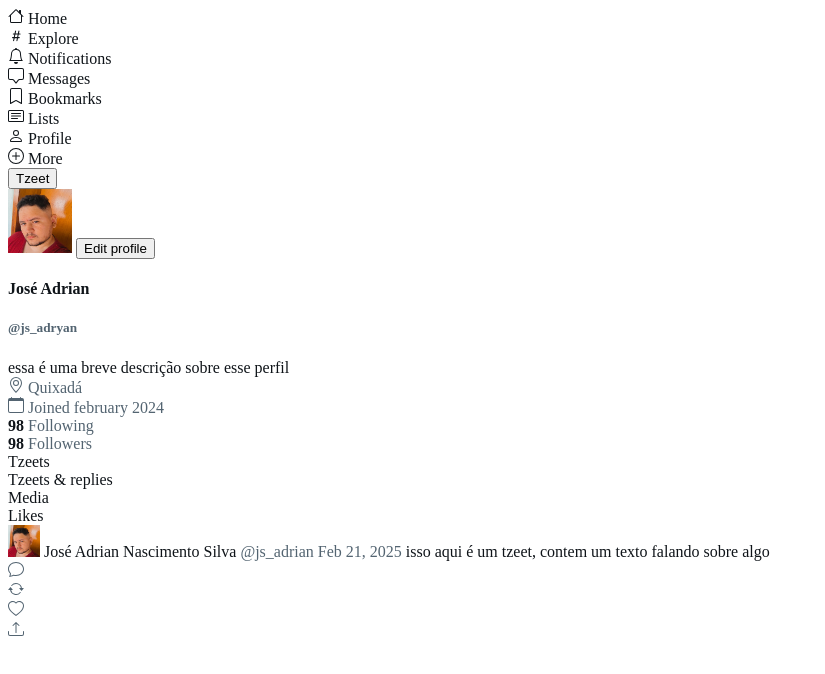
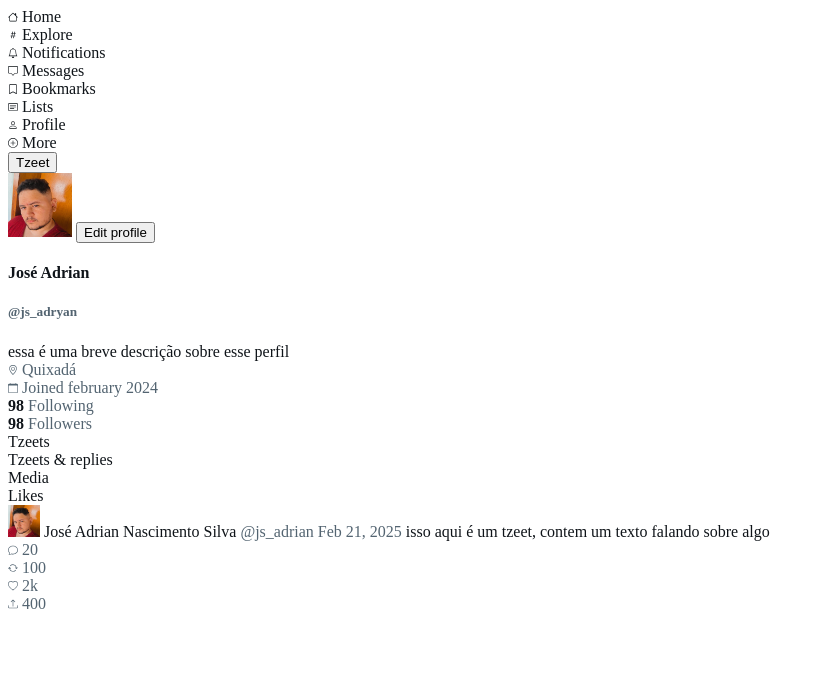
Before and after one commit to jsadriann/Tzeeter, a plain HTML site: page index.html in a window 1280 px wide. Shown: the whole page, without its empty margins (0-825 px from the left). Drawn offline with Linux system fonts and the light colour scheme.

Commit message:
adicionando css basico

```diff
--- a/assets/CSS/index.css
+++ b/assets/CSS/index.css
@@ -12,6 +12,7 @@ ul {
   margin: 0;
   padding: 0;
 }
+
 li {
   list-style-type: none;
 }
@@ -19,6 +20,12 @@ li {
 a {
   text-decoration: none;
 }
+
+.icon {
+  width:10px;
+  height:10px;
+}
+
 .navbar a,.publications a {
   color: rgb(15, 20, 25);
 }
@@ -48,12 +55,28 @@ a {
 
 .actions a {
   color: rgb(83, 100, 113);
-  border-radius: 10%;
+  border-radius: 8px 8px;
 }
 
-.actions a.ReplyShare:hover {
+.actions a.Reply:hover, .actions a.Share:hover {
   background-color: rgba(29, 155, 240, 0.1);
   color: rgba(29, 155, 240, 1);
+}
+
+.actions a.Share::after{
+  content: "100";
+}
+
+.actions a.Reply::after{
+  content: "20";
+}
+
+.actions a.Like::after{
+  content: "2k";
+}
+
+.actions a.Retzeet::after{
+  content: "400";
 }
 
 .actions a.Retzeet:hover {
--- a/index.html
+++ b/index.html
@@ -115,14 +115,14 @@
             <nav class="actions">
                 <ul>
                     <li>
-                        <a href="" class="ReplyShare">
+                        <a href="" class="Reply">
                             <svg xmlns="http://www.w3.org/2000/svg" width="16" height="16" fill="currentColor" class="icon" viewBox="0 0 16 16">
                                 <path d="M2.678 11.894a1 1 0 0 1 .287.801 11 11 0 0 1-.398 2c1.395-.323 2.247-.697 2.634-.893a1 1 0 0 1 .71-.074A8 8 0 0 0 8 14c3.996 0 7-2.807 7-6s-3.004-6-7-6-7 2.808-7 6c0 1.468.617 2.83 1.678 3.894m-.493 3.905a22 22 0 0 1-.713.129c-.2.032-.352-.176-.273-.362a10 10 0 0 0 .244-.637l.003-.01c.248-.72.45-1.548.524-2.319C.743 11.37 0 9.76 0 8c0-3.866 3.582-7 8-7s8 3.134 8 7-3.582 7-8 7a9 9 0 0 1-2.347-.306c-.52.263-1.639.742-3.468 1.105"/>
                               </svg>
                         </a>
                     </li>
                     <li>
-                        <a href="" class="ReplyShare">
+                        <a href="" class="Share">
                             <svg xmlns="http://www.w3.org/2000/svg" width="16" height="16" fill="currentColor" class="icon" viewBox="0 0 16 16">
                                 <path d="M11.534 7h3.932a.25.25 0 0 1 .192.41l-1.966 2.36a.25.25 0 0 1-.384 0l-1.966-2.36a.25.25 0 0 1 .192-.41m-11 2h3.932a.25.25 0 0 0 .192-.41L2.692 6.23a.25.25 0 0 0-.384 0L.342 8.59A.25.25 0 0 0 .534 9"/>
                                 <path fill-rule="evenodd" d="M8 3c-1.552 0-2.94.707-3.857 1.818a.5.5 0 1 1-.771-.636A6.002 6.002 0 0 1 13.917 7H12.9A5 5 0 0 0 8 3M3.1 9a5.002 5.002 0 0 0 8.757 2.182.5.5 0 1 1 .771.636A6.002 6.002 0 0 1 2.083 9z"/>
@@ -130,14 +130,14 @@
                         </a>
                     </li>
                     <li>
-                        <a href="" class="Retzeet">
+                        <a href="" class="Like">
                             <svg xmlns="http://www.w3.org/2000/svg" width="16" height="16" fill="currentColor" class="icon" viewBox="0 0 16 16">
                                 <path d="m8 2.748-.717-.737C5.6.281 2.514.878 1.4 3.053c-.523 1.023-.641 2.5.314 4.385.92 1.815 2.834 3.989 6.286 6.357 3.452-2.368 5.365-4.542 6.286-6.357.955-1.886.838-3.362.314-4.385C13.486.878 10.4.28 8.717 2.01zM8 15C-7.333 4.868 3.279-3.04 7.824 1.143q.09.083.176.171a3 3 0 0 1 .176-.17C12.72-3.042 23.333 4.867 8 15"/>
                               </svg>
                         </a>
                     </li>
                     <li>
-                        <a href="" class="Like">
+                        <a href="" class="Retzeet">
                             <svg xmlns="http://www.w3.org/2000/svg" width="16" height="16" fill="currentColor" class="icon" viewBox="0 0 16 16">
                                 <path d="M.5 9.9a.5.5 0 0 1 .5.5v2.5a1 1 0 0 0 1 1h12a1 1 0 0 0 1-1v-2.5a.5.5 0 0 1 1 0v2.5a2 2 0 0 1-2 2H2a2 2 0 0 1-2-2v-2.5a.5.5 0 0 1 .5-.5"/>
                                 <path d="M7.646 1.146a.5.5 0 0 1 .708 0l3 3a.5.5 0 0 1-.708.708L8.5 2.707V11.5a.5.5 0 0 1-1 0V2.707L5.354 4.854a.5.5 0 1 1-.708-.708z"/>
```
